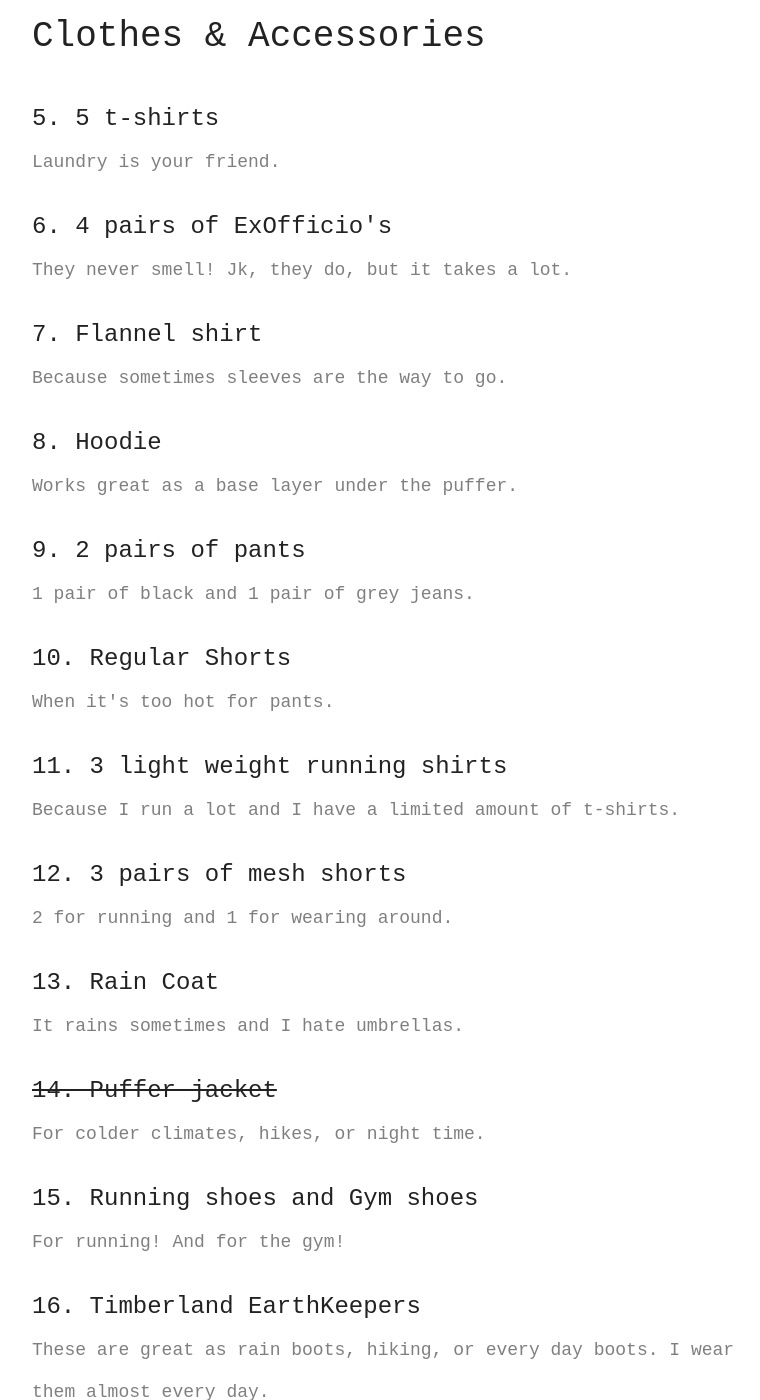
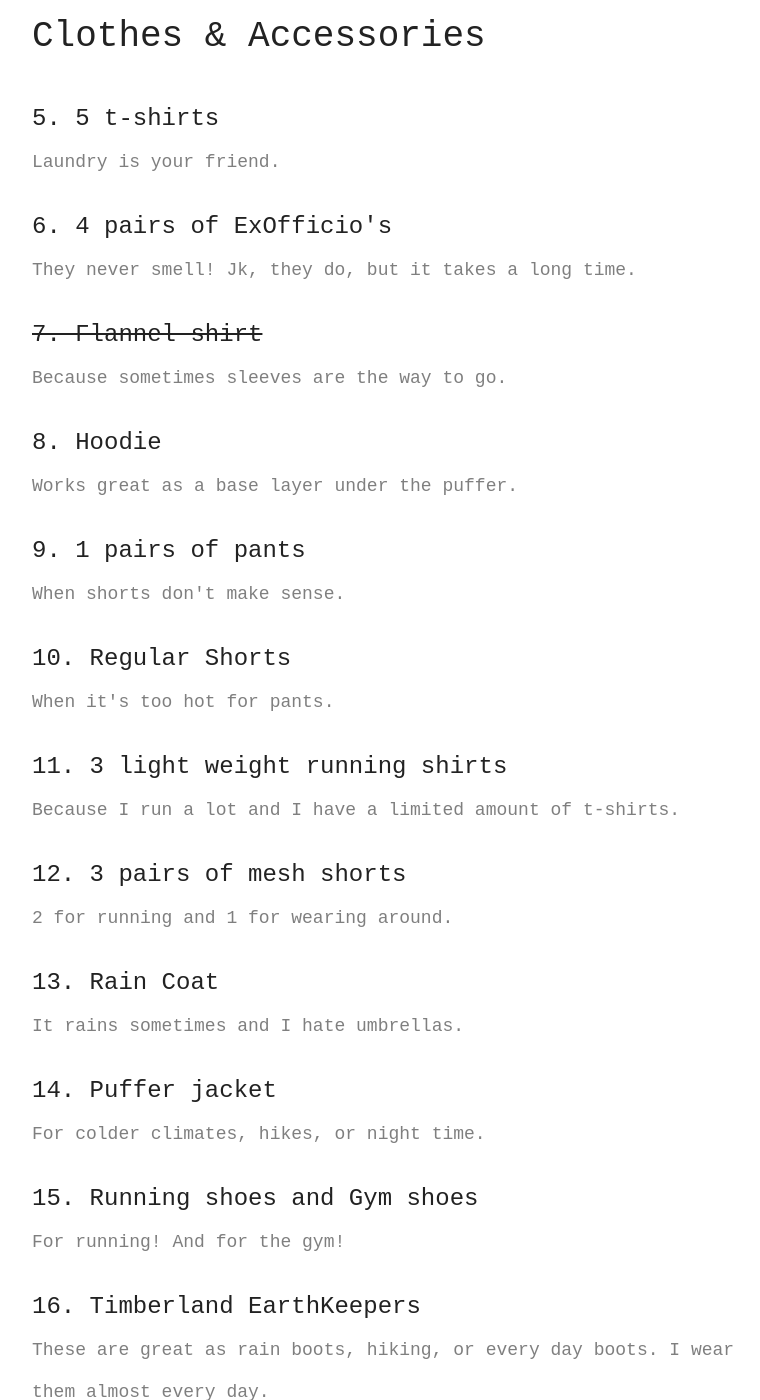
Before and after one commit to jessess/www, a Jekyll site: the page built from _posts/2016-06-24-packing-for-a-year.markdown, in a window 1280 px wide and 1400 px high, scrolled down 1316 px. Shown: the whole window, without its empty margins (243-1003 px from the left). Built offline with Jekyll 4.4.1, drawn with Linux system fonts in a browser that asks for light colours; some of the changed text lies outside the part shown.

Commit message:
Updating travel list

```diff
--- a/_posts/2016-06-24-packing-for-a-year.markdown
+++ b/_posts/2016-06-24-packing-for-a-year.markdown
@@ -22,19 +22,19 @@ Here's my packing list and how I've done so far.
 
 ## Clothes & Accessories
 <p>5. 5 t-shirts <br /> <span class="note">Laundry is your friend.</span></p>
-<p>6. 4 pairs of ExOfficio's <br /> <span class="note">They never smell! Jk, they do, but it takes a lot.</span></p>
-<p>7. Flannel shirt <br /> <span class="note">Because sometimes sleeves are the way to go.</span></p>
+<p>6. 4 pairs of ExOfficio's <br /> <span class="note">They never smell! Jk, they do, but it takes a long time.</span></p>
+<p><span class="item-gone">7. Flannel shirt</span> <br /> <span class="note">Because sometimes sleeves are the way to go.</span></p>
 <p>8. Hoodie <br /> <span class="note">Works great as a base layer under the puffer.</span></p>
-<p>9. 2 pairs of pants <br /> <span class="note">1 pair of black and 1 pair of grey jeans.</span></p>
+<p>9. 1 pairs of pants <br /> <span class="note">When shorts don't make sense.</span></p>
 <p>10. Regular Shorts <br /> <span class="note">When it's too hot for pants.</span></p>
 <p>11. 3 light weight running shirts <br /> <span class="note">Because I run a lot and I have a limited amount of t-shirts.</span></p>
 <p>12. 3 pairs of mesh shorts <br /> <span class="note">2 for running and 1 for wearing around.</span></p>
 <p>13. Rain Coat <br /> <span class="note">It rains sometimes and I hate umbrellas.</span></p>
-<p><span class="item-gone">14. Puffer jacket</span> <br /> <span class="note">For colder climates, hikes, or night time.</span></p>
+<p>14. Puffer jacket <br /> <span class="note">For colder climates, hikes, or night time.</span></p>
 <p>15. Running shoes and Gym shoes <br /> <span class="note">For running! And for the gym!</span></p>
 <p>16. Timberland EarthKeepers <br /> <span class="note">These are great as rain boots, hiking, or every day boots. I wear them almost every day.</span></p>
 <p><span class="item-gone">17. Casual shoes that look good with shorts</span> <br /> <span class="note">Because the boots above look silly with shorts.</span></p>
-<p>18. 3 Pairs of sunglasses <br /> <span class="note">I like sunglasses, ok? Also, one is perscription 🤓.</span></p>
+<p>18. 2 Pairs of sunglasses <br /> <span class="note">I like sunglasses, ok? Also, one is perscription 🤓.</span></p>
 <p>19. Reading glasses <br /> <span class="note">Because I look at a computer screen a lot.</span></p>
 <p>20. Running belt <br /> <span class="note">For keeping things like keys, phone, and some money for longer runs.</span></p>
 <p>21. Regular belt <br /> <span class="note">Because my pants never fit right.</span></p>
@@ -42,7 +42,7 @@ Here's my packing list and how I've done so far.
 ## Electronics
 <p>22. Android 5x <br /> <span class="note">My everyday phone</span></p>
 <p>23. Unlocked iPhone 5s <br /> <span class="note">This actually broke and I probably won't replace it. But it's a good idea for a local data plan / tethering if needed.</span></p>
-<p>24. Amazon Fire Tablet <br /> <span class="note">For longer flights and bus rides.</span></p>
+<p><span class="item-gone">24. Amazon Fire Tablet</span> <br /> <span class="note">For longer flights and bus rides.</span></p>
 <p>25. 13" MBP <br /> <span class="note">For computing.</span></p>
 <p>26. 2 power banks <br /> <span class="note">For charging stuff. It's easier to charge your phone or camera with one of these when you have limited power outlets and converters.</span></p>
 <p><span class="item-gone">27. Running watch</span> <br /> <span class="note">For tracking pace and keeping time.</span></p>
```
